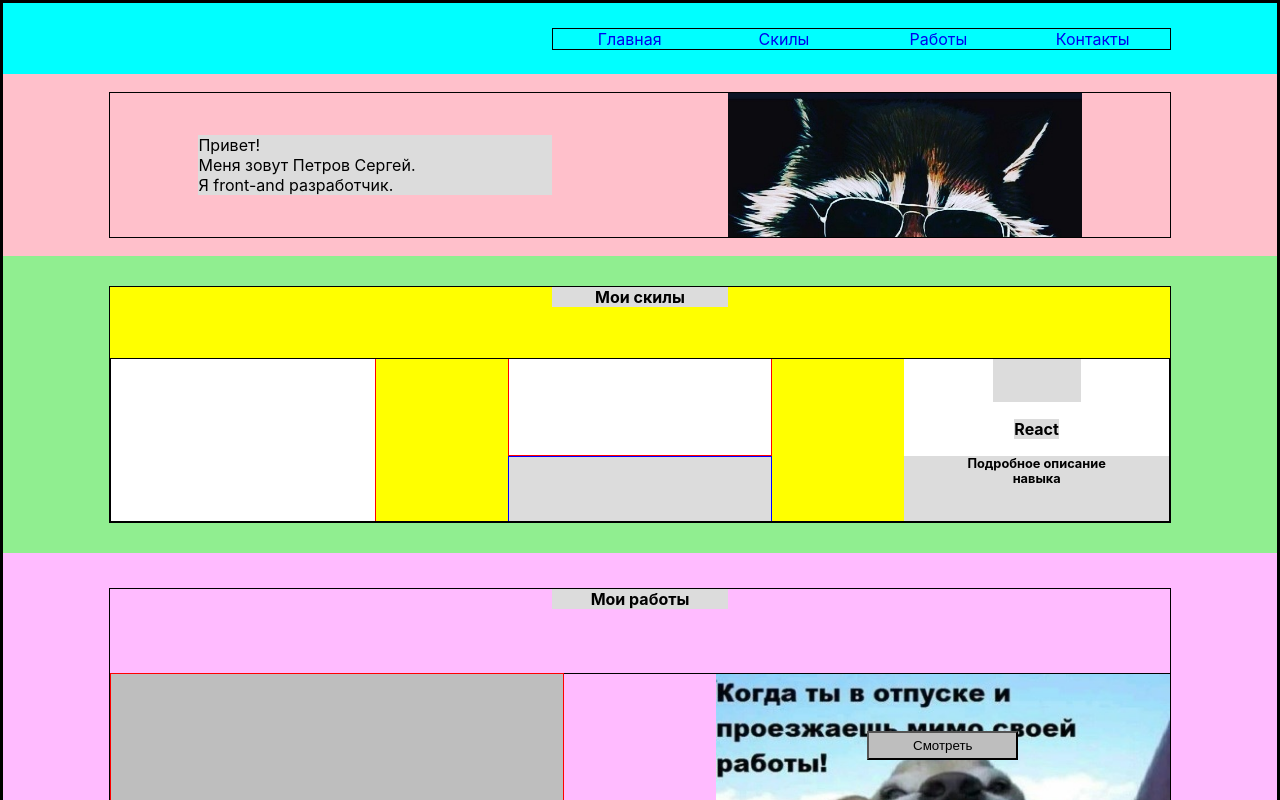
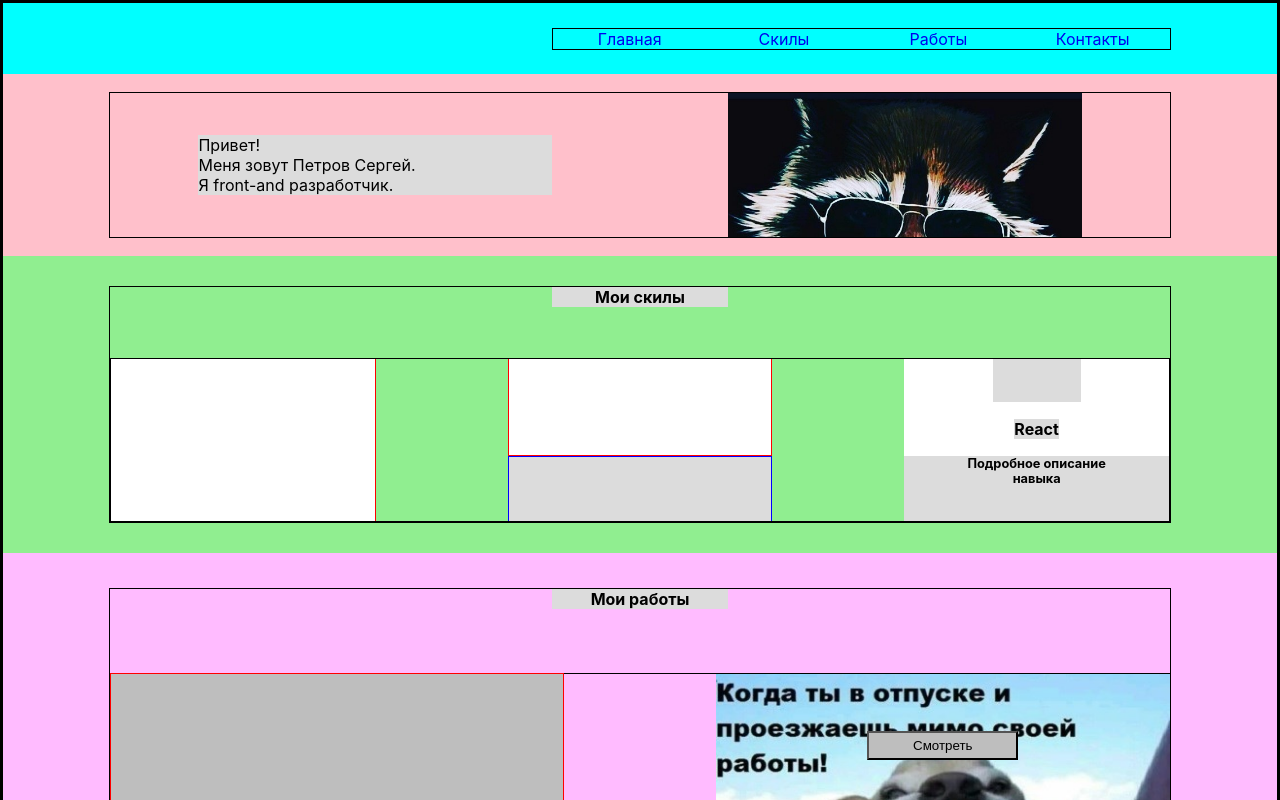
Before and after one commit to zerkalo70/portfolio, a React (Create React App) app: page / in a window 1280 px wide. Shown: the top 800 px of the page. Built offline with nearby package versions, Linux system fonts and the light colour scheme.

Commit message:
delit background2

```diff
--- a/src/App.css
+++ b/src/App.css
@@ -129,7 +129,6 @@ a:hover {
     grid-template-areas: ". . . . . sC sC . . . . ."
     "iC iC iC iC iC iC iC iC iC iC iC iC";
     grid-area: baseC;
-    background-color: yellow;
     border: 1px solid black;
 }
 
@@ -147,7 +146,6 @@ a:hover {
     grid-template-rows: 1fr;
     grid-template-areas: "i1 i1 . i2 i2 . i3 i3";
     grid-area: iC;
-    /*background-color: darkmagenta;*/
     border: 1px solid black;
 }
 
```
